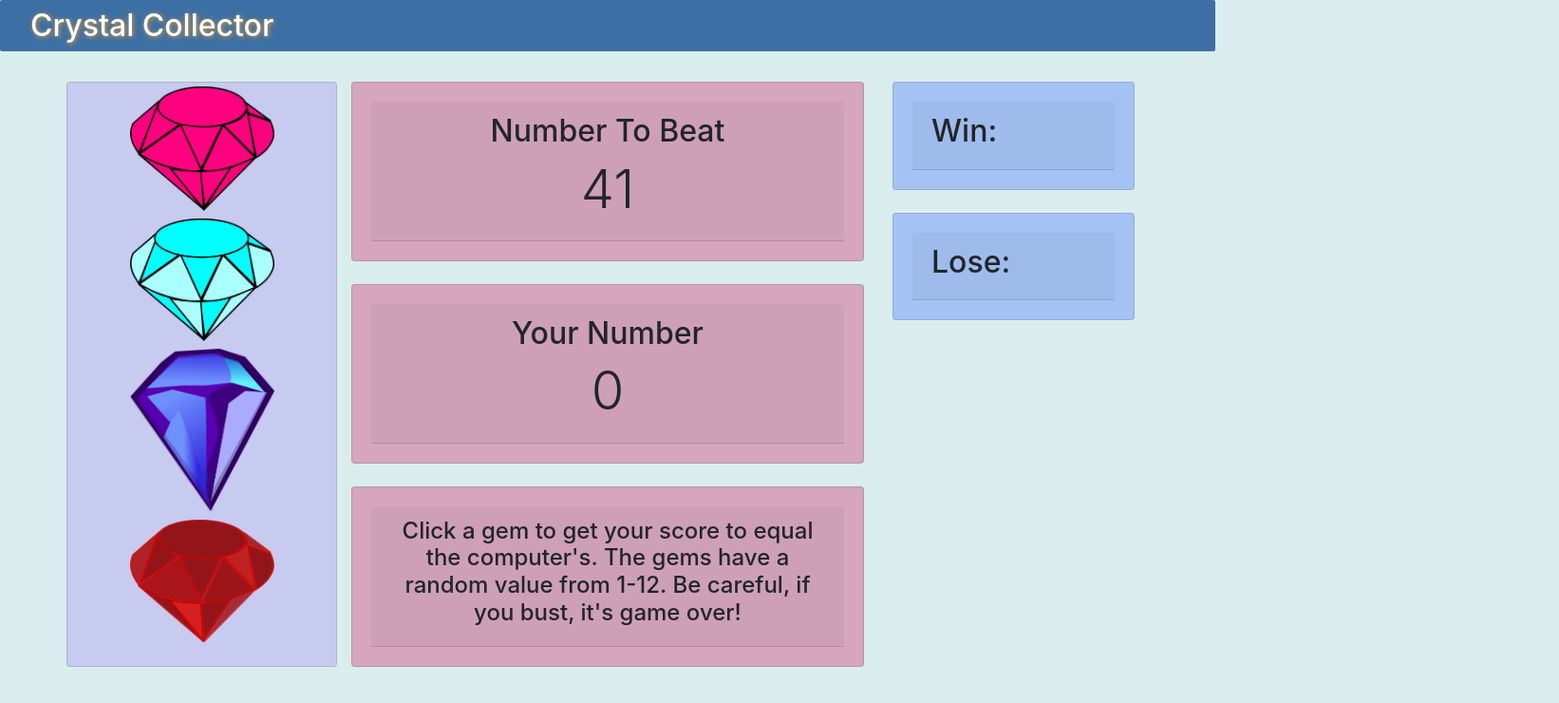
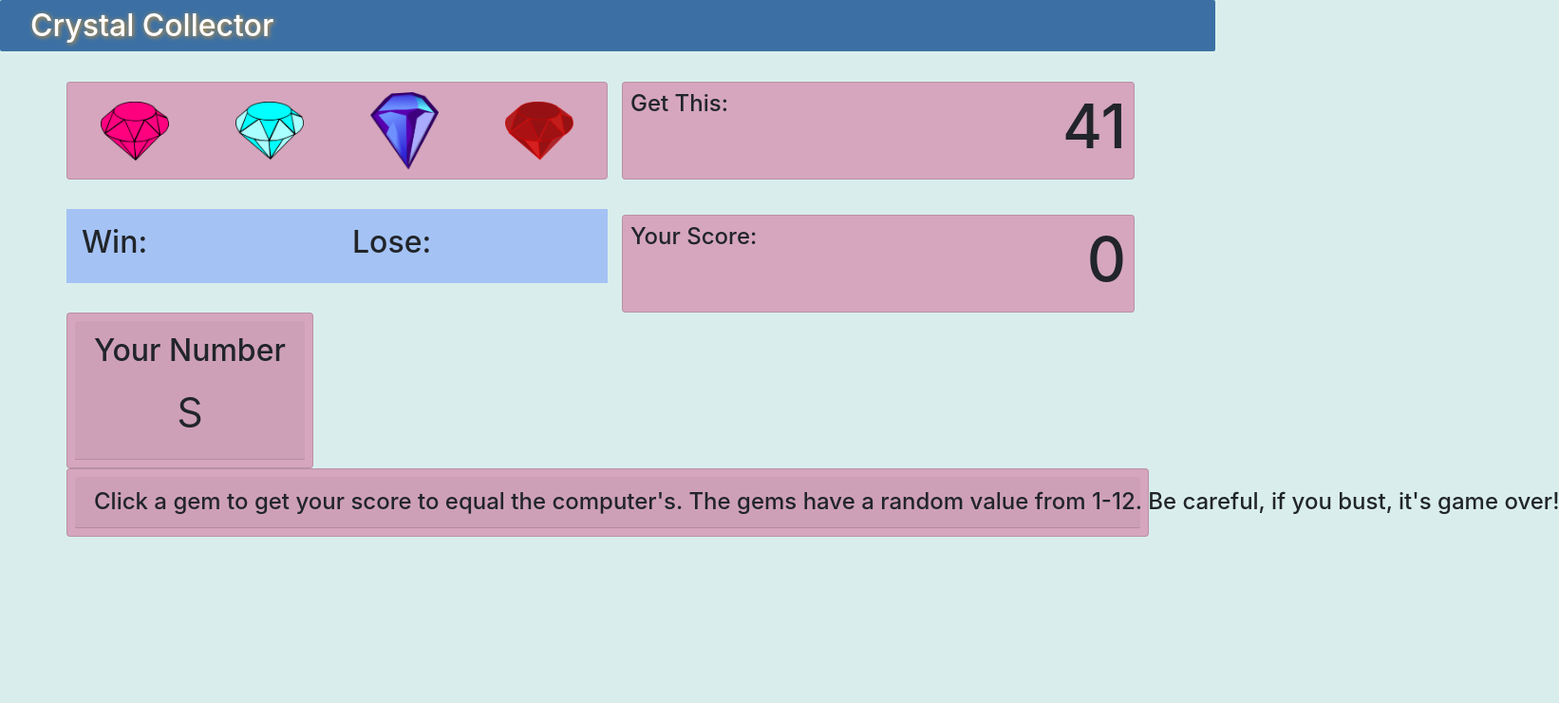
Before and after one commit to dcoco1890/unit-4-game, a plain HTML site: page index.html in a window 1280 px wide. Shown: the whole page at 95% size, 1642 px wide, since content can reach past the window. Drawn offline with nearby package versions, Linux system fonts and the light colour scheme.

Commit message:
chagned around the layout to look nicer. added a modal for wins and losses

```diff
--- a/assets/css/style.css
+++ b/assets/css/style.css
@@ -1,7 +1,18 @@
 img {
-    height: 10em;
-    width: 10em;
+    height: 5em;
+    width: 5em;
 }
+
+h4,
+h5 {
+    display: inline;
+}
+
+h5 {
+    font-size: 4em;
+}
+
+#one:hover {}
 
 body {
     background-color: #d9eeec;
@@ -21,12 +32,30 @@ h2.nav {
     background-color: #c6cbef;
 }
 
-#card {
+.score-box {
+    background-color: #a4c2f4;
+    width: 100%;
+}
+
+.card {
     background-color: #d5a6bd;
 }
 
+#ursc {
+    margin-top: 2.3rem;
+}
+
+.card-body {
+    padding: .5rem;
+    white-space: nowrap;
+}
+
 .img:hover {
-    background-color: #c6a6c8
+    background-color: rgba(0, 0, 0, .6756);
+    transform: rotateX(5deg) scale(1.2);
+    transition: .5s cubic-bezier(0.075, 0.82, 0.165, 1);
+    cursor: pointer;
+    border-radius: 90%;
 }
 
 #wins,
--- a/assets/javascript/game.js
+++ b/assets/javascript/game.js
@@ -15,17 +15,17 @@ let nums = [];
 
 // creates 4 numbers between 1 and 12 and adds them into the nums array
 // ensures that all four values are different
-function fourDifValues () {
-    while(nums.length < 4){
+function fourDifValues() {
+    while (nums.length < 4) {
         var x = Math.floor(Math.random() * 12) + 1;
-        if(!nums.includes(x)){
+        if (!nums.includes(x)) {
             nums.push(x);
         }
     }
 }
 
 
-        //depreciated
+//deprecated
 
 //weird crystal object that creates a random number between 1 and 12
 // var crystal = {
@@ -38,7 +38,7 @@ function fourDifValues () {
 
 
 // This function creates the computers number and the number randomly assigned to each crystal
-function getValue(){
+function getValue() {
     var x = Math.floor(Math.random() * 101) + 19;
     nums = [];
     fourDifValues();
@@ -49,7 +49,7 @@ function getValue(){
     return x;
 }
 // this function right here "reStarts" the game, creates a new computer number, and random values for the crystals.
-function reStart () {
+function reStart() {
     compNum = getValue();
     userNum = 0;
     $('#comp-score').text(compNum);
@@ -61,20 +61,26 @@ function reStart () {
 // it will increase the win counter and update screen elements accordingly. If the users number became larger than the comps
 // number, it will increment losses and update the screen accordingly. If neither of those are true, it simply replaces the
 // user number text on the screen with the new value of the user number (as determined by clicking a crystal)
-function updateScore () {
-    if(userNum === compNum){
+function updateScore() {
+
+    if (userNum === compNum) {
         wins++;
         $('#user-score').text(userNum);
         $('#w').text(wins);
         $('#head').text("Click any crystal to play again");
-    }
-    else if(userNum > compNum){
+        $(".modal-title").text("You WIN");
+        $("#modal-body").text(`Good job, bob. Now do it again! Click on a crystal to play again. But be careful, the numbers won't be the same!`);
+        $("#modal").modal();
+    } else if (userNum > compNum) {
         losses++;
         $('#user-score').text(userNum);
         $('#l').text(losses);
         $('#head').text("Click any crystal to play again");
-    }
-    else{
+        $(".modal-title").text("You Lose");
+        $("#modal-body").text(`Nice try, guy. Try to get your score equal to mine though. Click on a crystal to play again.
+         But be careful, the numbers won't be the same!`);
+        $("#modal").modal();
+    } else {
         $('#user-score').text(userNum);
     }
 
@@ -85,38 +91,35 @@ function updateScore () {
 // of the users number by the randomly assigned crystal value, then runs Update Score.
 
 $('#one').on("click", function() {
-    if(userNum >= compNum){
+
+    if (userNum >= compNum) {
         reStart();
-    }
-    else{
+    } else {
         userNum += cry1;
         updateScore();
     }
 });
 $('#two').on("click", function() {
-    if(userNum >= compNum){
+    if (userNum >= compNum) {
         reStart();
-    }
-    else{
+    } else {
         userNum += cry2;
         updateScore();
     }
 });
 $('#three').on("click", function() {
 
-    if(userNum >= compNum){
+    if (userNum >= compNum) {
         reStart();
-    }
-    else{
+    } else {
         userNum += cry3;
         updateScore();
     }
 });
 $('#four').on("click", function() {
-    if(userNum >= compNum){
+    if (userNum >= compNum) {
         reStart();
-    }
-    else{
+    } else {
         userNum += cry4;
         updateScore();
     }
--- a/index.html
+++ b/index.html
@@ -5,11 +5,15 @@
     <meta charset="UTF-8">
     <title>Crystal Collector</title>
     <script src="https://cdnjs.cloudflare.com/ajax/libs/jquery/3.2.1/jquery.min.js"></script>
+    <script src="https://code.jquery.com/jquery-3.3.1.slim.min.js" integrity="sha384-q8i/X+965DzO0rT7abK41JStQIAqVgRVzpbzo5smXKp4YfRvH+8abtTE1Pi6jizo" crossorigin="anonymous"></script>
+    <script src="https://cdnjs.cloudflare.com/ajax/libs/popper.js/1.14.7/umd/popper.min.js" integrity="sha384-UO2eT0CpHqdSJQ6hJty5KVphtPhzWj9WO1clHTMGa3JDZwrnQq4sF86dIHNDz0W1" crossorigin="anonymous"></script>
+    <script src="https://stackpath.bootstrapcdn.com/bootstrap/4.3.1/js/bootstrap.min.js" integrity="sha384-JjSmVgyd0p3pXB1rRibZUAYoIIy6OrQ6VrjIEaFf/nJGzIxFDsf4x0xIM+B07jRM" crossorigin="anonymous"></script>
     <link rel="stylesheet" href="https://stackpath.bootstrapcdn.com/bootstrap/4.3.1/css/bootstrap.min.css" integrity="sha384-ggOyR0iXCbMQv3Xipma34MD+dH/1fQ784/j6cY/iJTQUOhcWr7x9JvoRxT2MZw1T" crossorigin="anonymous">
     <link rel="stylesheet" type="text/css" href="../unit-4-game/assets/css/style.css">
 </head>
 
 <body>
+
     <header>
         <div class="jumbotron py-2">
             <h2 class="nav" id="head">Crystal Collector</h2>
@@ -17,25 +21,68 @@
     </header>
     <main>
         <div class="container">
+            <div class="modal" tabindex="-1" role="dialog" id="modal">
+                <div class="modal-dialog" role="document">
+                    <div class="modal-content">
+                        <div class="modal-header">
+                            <h5 class="modal-title"></h5>
+                            <button type="button" class="close" data-dismiss="modal" aria-label="Close">
+                                        <span aria-hidden="true">&times;</span>
+                                      </button>
+                        </div>
+                        <div class="modal-body">
+                            <p id="modal-body"></p>
+                        </div>
+                        <div class="modal-footer">
+                            <button type="button" class="btn btn-secondary" data-dismiss="modal">Close</button>
+                        </div>
+                    </div>
+                </div>
+            </div>
             <div class="row">
                 <!--div containing crystals-->
-                <div class="col-xs-6 col-sm-3 circle text-center card px-0">
+                <div class="col-sm-6 d-flex flex-row align-items-center justify-content-around circle card px-0">
                     <div class="img"><img src="../unit-4-game/assets/images/crystal_01.png" class="img-thumbnail bg-transparent border-0" id="one"></div>
                     <div class="img"><img src="../unit-4-game/assets/images/crystal_02.png" class="img-thumbnail bg-transparent border-0" id="two"></div>
                     <div class="img"><img src="../unit-4-game/assets/images/crystal_03.png" class="img-thumbnail bg-transparent border-0" id="three"></div>
                     <div class="img"><img src="../unit-4-game/assets/images/crystal_04.png" class="img-thumbnail bg-transparent border-0" id="four"></div>
                 </div>
-
-                <!-- div containing user score and score to get -->
-                <div class="col-md-6 col-sm-6">
-                    <div class="card" id="card">
+                <div class="col-sm-6">
+                    <div class="card">
                         <div class="card-body">
-                            <div class="text-center card-header">
-                                <h2 id="computer-num">Number To Beat</h2>
-                                <h3 class="display-4" id="comp-score">s</h3>
+                            <div class="p-0">
+                                <h4 id="computer-num">Get This: </h4>
+                                <h5 id="comp-score" class="float-right"></h5>
                             </div>
                         </div>
                     </div>
+                </div>
+            </div>
+            <div class="row">
+                <div class="col-sm-6 d-flex flex-row align-items-center justify-content-around px-0">
+                    <div class="score-box">
+                        <h2 class="p-3">Win: <span id="w" class="badge badge-secondary p-0"></span></h2>
+                    </div>
+                    <div class="score-box">
+                        <h2 class="p-3">Lose: <span id="l" class="badge badge-warning p-0"></span></h2>
+                    </div>
+                </div>
+                <div class="col-sm-6">
+                    <div class="card" id="ursc">
+                        <div class="card-body">
+                            <div class="p-0">
+                                <h4 id="user-num">Your Score: </h4>
+                                <h5 id="user-score" class="float-right"></h5>
+                            </div>
+                        </div>
+                    </div>
+                </div>
+
+            </div>
+
+            <!-- div containing user score and score to get -->
+            <div class="row">
+
                 <br>
                 <div class="card" id="card">
                     <div class="card-body">
@@ -58,25 +105,7 @@
             </div>
 
             <!-- div containing win and lose cards -->
-                <div class="col-md-3">
-                    <div class="card" id="wins">
-                        <div class="card-body">
-                            <div class="card-header">
-                                <h2>Win: <span id="w" class="badge badge-secondary"></span></h2>
-                            </div>
-                        </div>
-                    </div>
-                    <br>
 
-
-                    <div class="card" id="losses">
-                        <div class="card-body">
-                            <div class="card-header">
-                                <h2>Lose: <span id="l" class="badge badge-secondary"></span></h2>
-                            </div>
-                        </div>
-                    </div>
-                </div>
         </div>
         </div>
 
```
Lines whose indentation alone changed are shown as unchanged.
